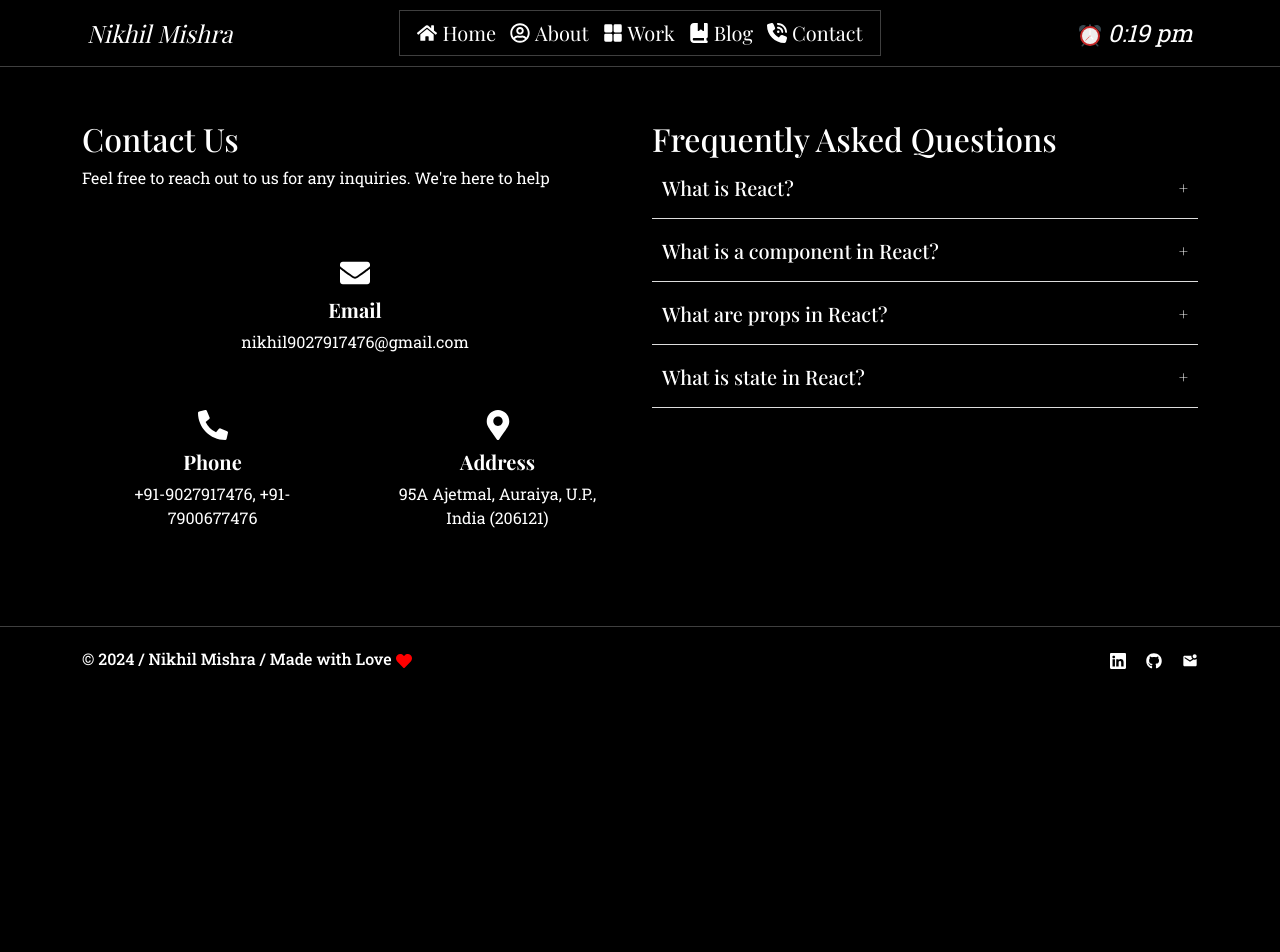
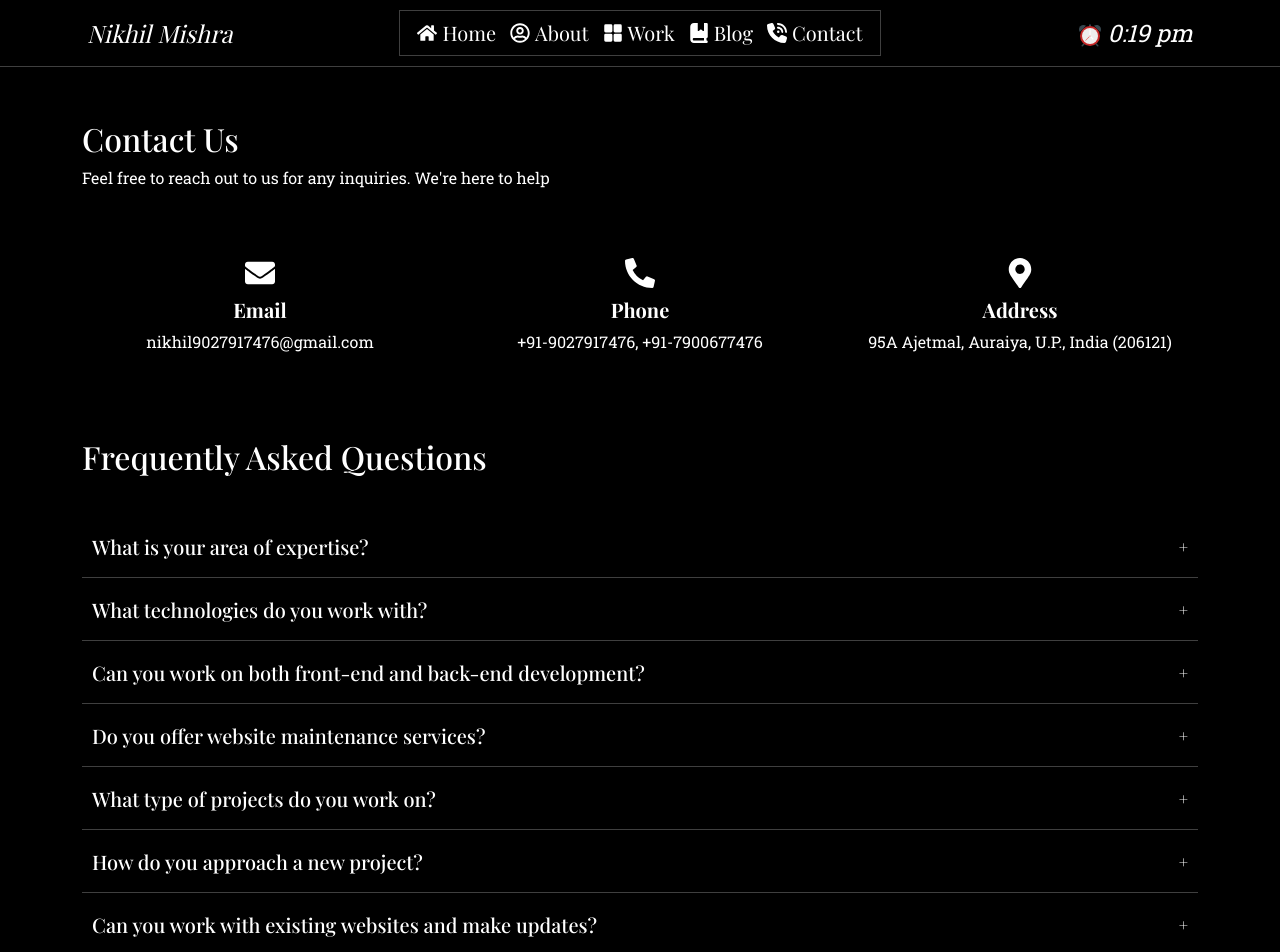
Before and after one commit to nikhil7476/nikhil-mishra-card, a Next.js app: page /contact in a window 1280 px wide. Shown: the top 952 px of the page. Before the commit the page ends 800 px from the top, so only its background shows below. Built offline with nearby package versions, Linux system fonts and the light colour scheme; a web font is replaced by a local one.

Commit message:
modified:   src/components/Faq.js 	modified:   src/pages/contact.js 	modified:   src/styles/Faq.module.css

```diff
--- a/src/components/Faq.js
+++ b/src/components/Faq.js
@@ -4,22 +4,54 @@ import styles from "@/styles/Faq.module.css";
 const Faq = () => {
   const faqData = [
     {
-      question: "What is React?",
-      answer: "React is a JavaScript library for building user interfaces.",
+      question: "What is your area of expertise?",
+      answer:
+        "I specialize in front-end development, focusing on React.js, JavaScript, and WordPress. I have a strong understanding of HTML, CSS, and JavaScript, and I enjoy building user-friendly, responsive websites.",
     },
     {
-      question: "What is a component in React?",
+      question: "What technologies do you work with?",
       answer:
-        "A component is a building block in React that defines a piece of UI.",
+        "I work primarily with React.js, Next.js, WordPress, JavaScript, CSS, HTML, and various libraries and frameworks like Bootstrap and React-Bootstrap. I also have experience with MongoDB, Node.js, and PHP.",
     },
     {
-      question: "What are props in React?",
-      answer: "Props are used to pass data from parent to child components.",
+      question: "Can you work on both front-end and back-end development?",
+      answer:
+        "Yes, I specialize in front-end development but I also have experience in back-end technologies like Node.js, Express, and working with APIs. I am always open to learning and growing in full-stack development.",
     },
     {
-      question: "What is state in React?",
+      question: "Do you offer website maintenance services?",
       answer:
-        "State is used to store data that can change over time in a component.",
+        "Yes, I offer ongoing maintenance services, including updates, security patches, and improvements for websites and web applications.",
+    },
+    {
+      question: "What type of projects do you work on?",
+      answer:
+        "I work on a variety of projects, from portfolio websites to complex web applications, e-learning platforms, and custom WordPress themes. My main focus is on building responsive, dynamic, and user-centric websites.",
+    },
+    {
+      question: "How do you approach a new project?",
+      answer:
+        "I start by understanding the client's requirements, target audience, and project goals. I then proceed with wireframing and designing the UI, followed by development, testing, and deployment. I make sure to communicate effectively throughout the project to ensure it meets the client’s expectations.",
+    },
+    {
+      question: "Can you work with existing websites and make updates?",
+      answer:
+        "Yes, I can work with existing websites, whether it's improving the design, adding new features, or optimizing performance. I can seamlessly integrate new components while maintaining the integrity of the existing design and functionality.",
+    },
+    {
+      question: "Do you offer mobile-friendly designs?",
+      answer:
+        "Yes, all of my designs are fully responsive and optimized for mobile devices. I ensure that the user experience is seamless across all screen sizes and devices.",
+    },
+    {
+      question: "What is your process for collaborating on a project?",
+      answer:
+        "I collaborate closely with clients, gathering feedback at each stage of the project. I use tools like GitHub for version control and communication platforms like Slack for real-time collaboration. I ensure transparency and timely updates throughout the project lifecycle.",
+    },
+    {
+      question: "How can I get in touch with you for a project?",
+      answer:
+        "You can contact me through the contact form on my website or by sending an email to nikhil9027917476@gmail.com. I’m also available for a discussion via Calendly for scheduling a call.",
     },
   ];
 
--- a/src/pages/contact.js
+++ b/src/pages/contact.js
@@ -17,7 +17,7 @@ export default function Contact() {
       <section className={styles.contact}>
         <Container>
           <Row className={styles.cMap}>
-            <Col md={6}>
+            <Col>
               <h2>Contact Us</h2>
               <p>
                 {
@@ -25,7 +25,7 @@ export default function Contact() {
                 }
               </p>
               <Row className="mt-5">
-                <Col>
+                <Col md={4}>
                   <div className={styles.contactInfo}>
                     <FaEnvelope size={30} />
                     <h5>Email</h5>
@@ -39,9 +39,7 @@ export default function Contact() {
                     </p>
                   </div>
                 </Col>
-              </Row>
-              <Row>
-                <Col md={6}>
+                <Col md={4}>
                   <div className={styles.contactInfo}>
                     <FaPhoneAlt size={30} />
                     <h5>Phone</h5>
@@ -56,7 +54,7 @@ export default function Contact() {
                     </p>
                   </div>
                 </Col>
-                <Col md={6}>
+                <Col md={4}>
                   <div className={styles.contactInfo}>
                     <FaMapMarkerAlt size={30} />
                     <h5>Address</h5>
@@ -65,8 +63,10 @@ export default function Contact() {
                 </Col>
               </Row>
             </Col>
-            <Col md={6}>
-              <h2>Frequently Asked Questions</h2>
+          </Row>
+          <Row className="mt-5">
+            <Col>
+              <h2 className="mb-5">Frequently Asked Questions</h2>
               <FAQs />
             </Col>
           </Row>
--- a/src/styles/Faq.module.css
+++ b/src/styles/Faq.module.css
@@ -1,5 +1,5 @@
 .faqItem {
-  border-bottom: 1px solid #ddd;
+  border-bottom: 1px solid #3f3f3f;
   margin-bottom: 10px;
 }
 
@@ -13,7 +13,7 @@
 }
 
 .faqQuestion h3 {
-font-size: 20px;
+  font-size: 20px;
 }
 
 .faqAnswer {
@@ -22,5 +22,5 @@ font-size: 20px;
 }
 
 .faqAnswer p {
-    font-size: 16px;
+  font-size: 16px;
 }
```
